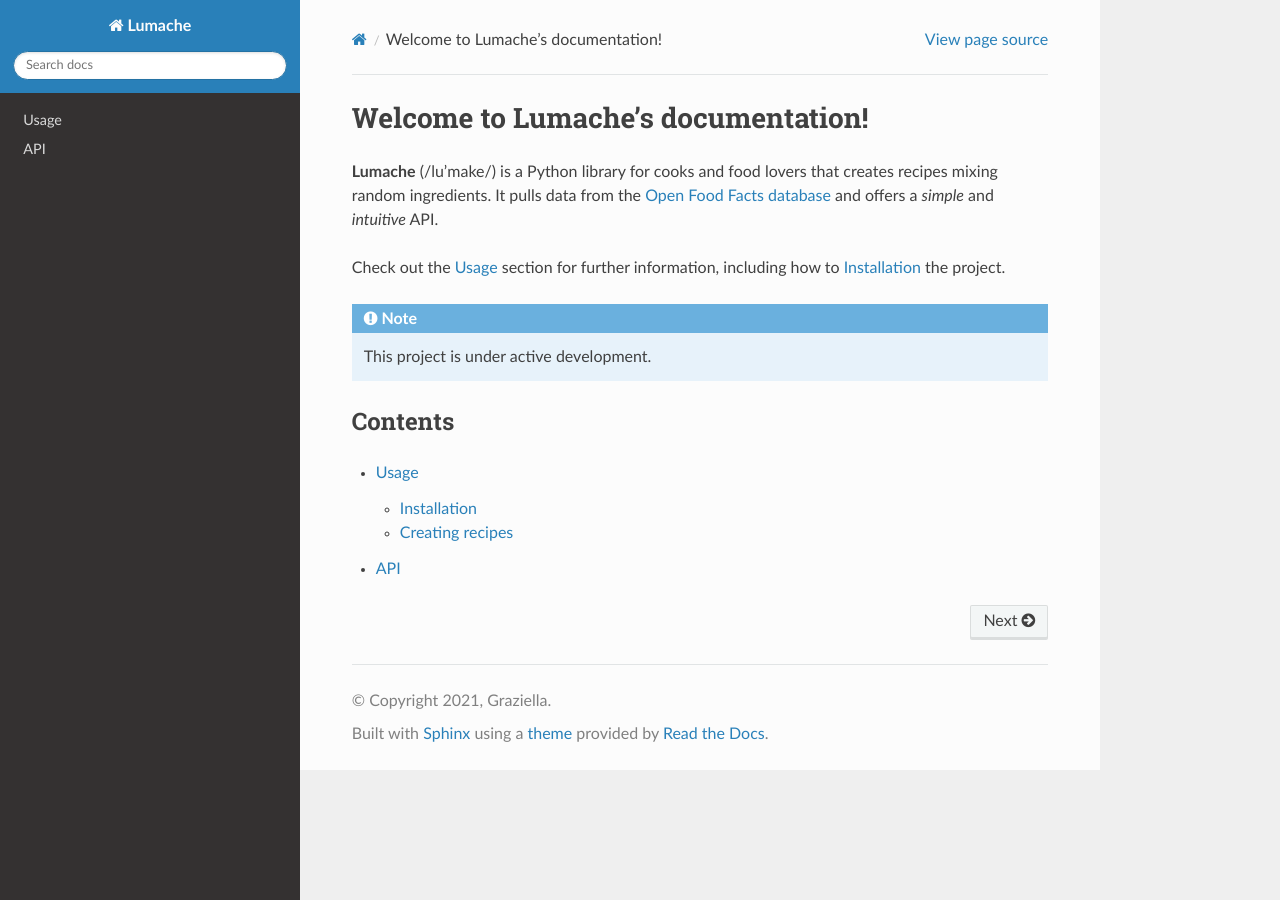
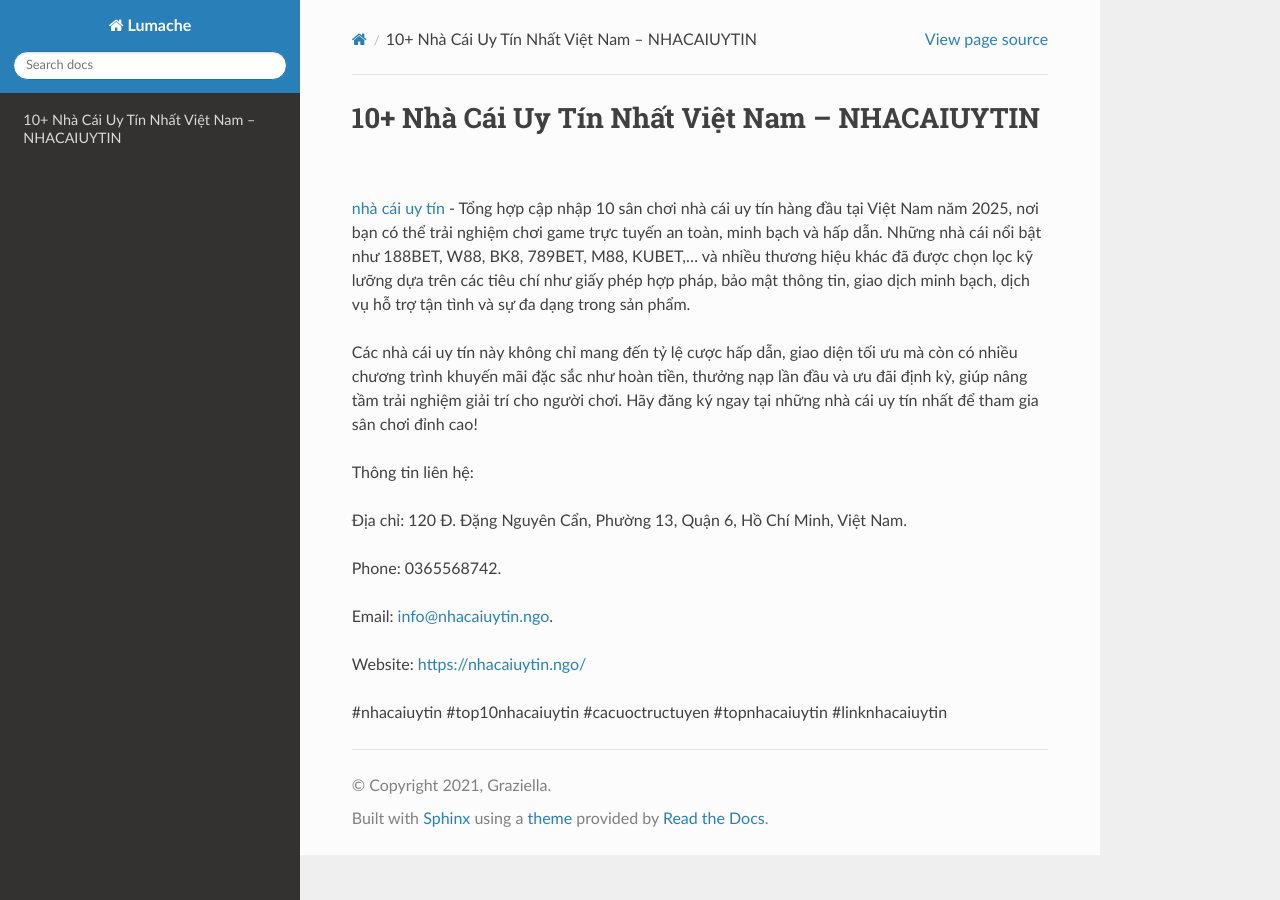
Before and after one commit to parkisngan19/nhacaiuytinngo, a Sphinx documentation site: the page built from docs/source/index.rst, in a window 1280 px wide. Built offline with Sphinx 7.4.7 and the Read the Docs theme 3.1.0, drawn with Linux system fonts in a browser that asks for light colours.

Commit message:
Update index.rst

```diff
--- a/docs/source/index.rst
+++ b/docs/source/index.rst
@@ -1,22 +1,18 @@
-Welcome to Lumache's documentation!
+10+ Nhà Cái Uy Tín Nhất Việt Nam – NHACAIUYTIN
 ===================================
 
-**Lumache** (/lu'make/) is a Python library for cooks and food lovers
-that creates recipes mixing random ingredients.
-It pulls data from the `Open Food Facts database <https://world.openfoodfacts.org/>`_
-and offers a *simple* and *intuitive* API.
+`nhà cái uy tín <https://nhacaiuytin.ngo/>`_ - Tổng hợp cập nhập 10 sân chơi nhà cái uy tín hàng đầu tại Việt Nam năm 2025, nơi bạn có thể trải nghiệm chơi game trực tuyến an toàn, minh bạch và hấp dẫn. Những nhà cái nổi bật như 188BET, W88, BK8, 789BET, M88, KUBET,... và nhiều thương hiệu khác đã được chọn lọc kỹ lưỡng dựa trên các tiêu chí như giấy phép hợp pháp, bảo mật thông tin, giao dịch minh bạch, dịch vụ hỗ trợ tận tình và sự đa dạng trong sản phẩm.
 
-Check out the :doc:`usage` section for further information, including
-how to :ref:`installation` the project.
+Các nhà cái uy tín này không chỉ mang đến tỷ lệ cược hấp dẫn, giao diện tối ưu mà còn có nhiều chương trình khuyến mãi đặc sắc như hoàn tiền, thưởng nạp lần đầu và ưu đãi định kỳ, giúp nâng tầm trải nghiệm giải trí cho người chơi. Hãy đăng ký ngay tại những nhà cái uy tín nhất để tham gia sân chơi đỉnh cao!
 
-.. note::
+Thông tin liên hệ:
 
-   This project is under active development.
+Địa chỉ: 120 Đ. Đặng Nguyên Cẩn, Phường 13, Quận 6, Hồ Chí Minh, Việt Nam.
 
-Contents
---------
+Phone: 0365568742.
 
-.. toctree::
+Email: info@nhacaiuytin.ngo.
 
-   usage
-   api
+Website: https://nhacaiuytin.ngo/
+
+#nhacaiuytin #top10nhacaiuytin #cacuoctructuyen #topnhacaiuytin #linknhacaiuytin
```
